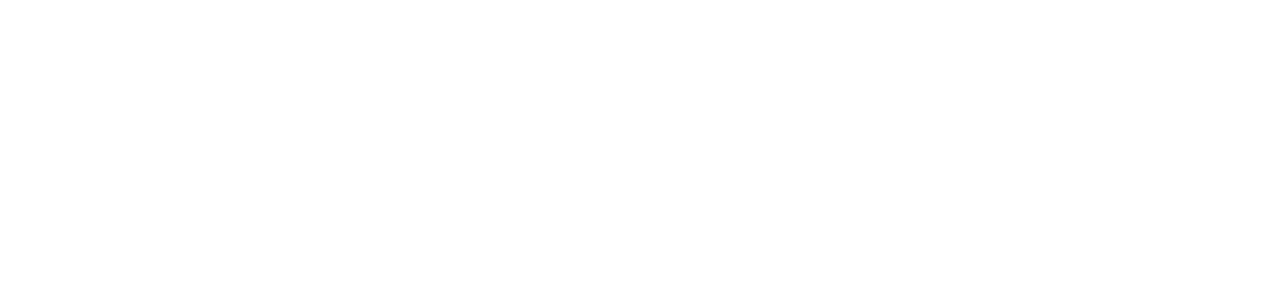
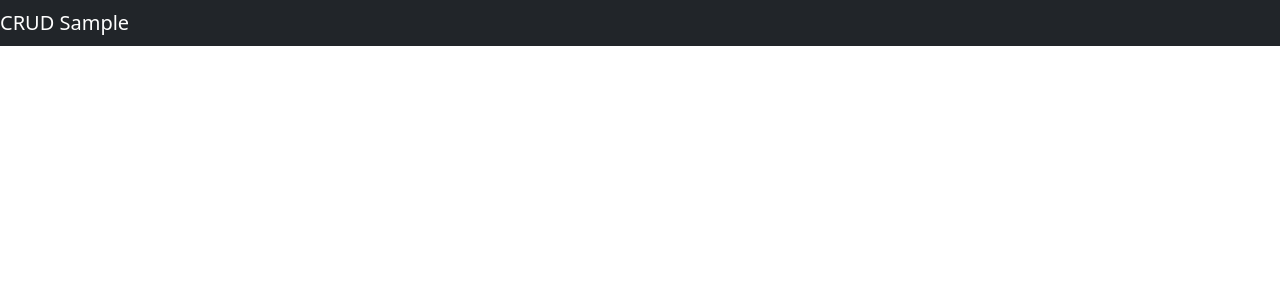
Before and after one commit to dbrucknr/react-typescript-example-1, a React (Create React App) app: page / in a window 1280 px wide. Shown: the top 300 px of the page. Built offline with nearby package versions, Linux system fonts and the light colour scheme.

Commit message:
add bootstrap, react-router-dom, and a basic navbar to app.

```diff
--- a/package.json
+++ b/package.json
@@ -10,8 +10,11 @@
     "@types/node": "^12.20.20",
     "@types/react": "^17.0.19",
     "@types/react-dom": "^17.0.9",
+    "@types/react-router-dom": "^5.1.8",
+    "bootstrap": "^5.1.0",
     "react": "^17.0.2",
     "react-dom": "^17.0.2",
+    "react-router-dom": "^5.2.0",
     "react-scripts": "4.0.3",
     "typescript": "^4.3.5",
     "web-vitals": "^1.1.2"
--- a/src/App.tsx
+++ b/src/App.tsx
@@ -1,11 +1,12 @@
-import './App.css';
+import "bootstrap/dist/css/bootstrap.min.css";
 import { Component } from "react";
+import Navbar from "./components/ui/app-navbar.component";
 
 class App extends Component {
   render() {
     return (
       <div className="App">
-
+        <Navbar />
       </div>
     );
   }
--- /dev/null
+++ b/src/components/ui/app-navbar.component.tsx
@@ -0,0 +1,21 @@
+import { Component } from "react";
+import { Switch, Route, Link } from "react-router-dom";
+import "bootstrap/dist/css/bootstrap.min.css";
+
+class Navbar extends Component {
+    render() {
+        return (
+            <div>
+                <nav className="navbar navbar-expand navbar-dark bg-dark">
+                    <div className="navbar-nav mr-auto">
+                        <li className="nav-item">
+                            <Link to={"/"} className="navbar-brand">CRUD Sample</Link>
+                        </li>
+                    </div>
+                </nav>
+            </div>
+        )
+    }
+}
+
+export default Navbar
--- a/src/index.css
+++ /dev/null
@@ -1,3 +0,0 @@
-body {
-  margin: 0;
-}
```
Also changed, not shown: src/index.tsx (+4 -4 lines), 1 other file (tests, documents, lock files or other folders).
